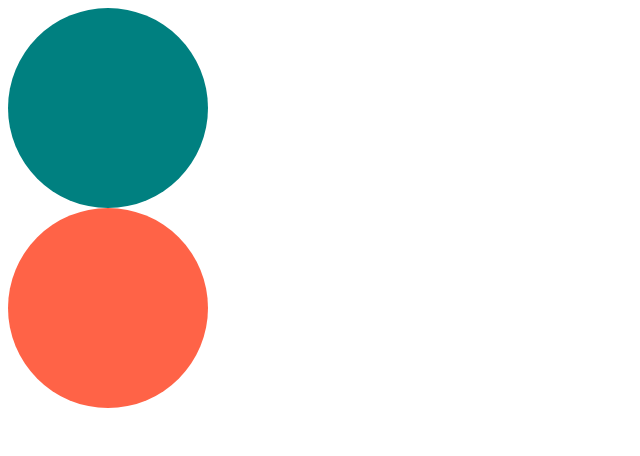
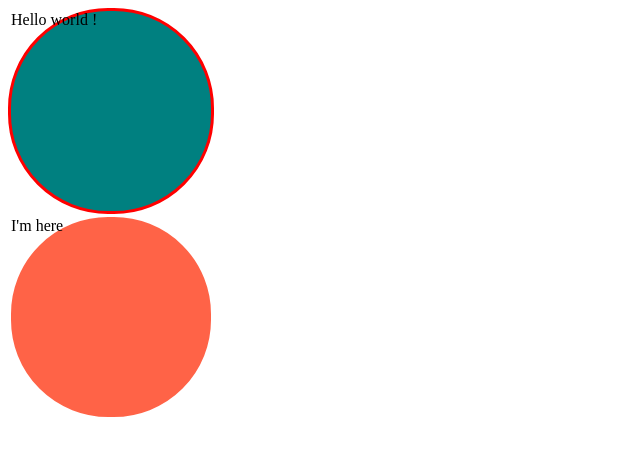
Before and after one commit to codeblue25/learn-react-master, a React (Create React App) app: page / in a window 1280 px wide. Shown: the top 456 px of the page, without its empty margins (0-640 px from the left). Built offline with nearby package versions, Linux system fonts and the light colour scheme.

Commit message:
Typing optional props and default values

```diff
--- a/src/App.tsx
+++ b/src/App.tsx
@@ -3,8 +3,8 @@ import Circle from "./Circle";
 function App() {
   return (
     <div>
-      <Circle bgColor="teal" />
-      <Circle bgColor="tomato" />
+      <Circle bgColor="teal" borderColor="red" />
+      <Circle bgColor="tomato" text="I'm here" />
     </div>
   );
 }
--- a/src/Circle.tsx
+++ b/src/Circle.tsx
@@ -2,6 +2,7 @@ import styled from "styled-components";
 
 interface ContainerProps {
   bgColor: string;
+  borderColor: string;
 }
 
 const Container = styled.div<ContainerProps>`
@@ -9,14 +10,21 @@ const Container = styled.div<ContainerProps>`
   height: 200px;
   background-color: ${(props) => props.bgColor};
   border-radius: 100px;
+  border: 3px solid ${(props) => props.borderColor};
 `;
 
 interface CircleProps {
   bgColor: string;
+  borderColor?: string;
+  text?: string;
 }
 
-function Circle({ bgColor }: CircleProps) {
-  return <Container bgColor={bgColor} />;
+function Circle({ bgColor, borderColor, text = "Hello world !" }: CircleProps) {
+  return (
+    <Container bgColor={bgColor} borderColor={borderColor ?? "#fff"}>
+      {text}
+    </Container>
+  );
 }
 
 export default Circle;
```
